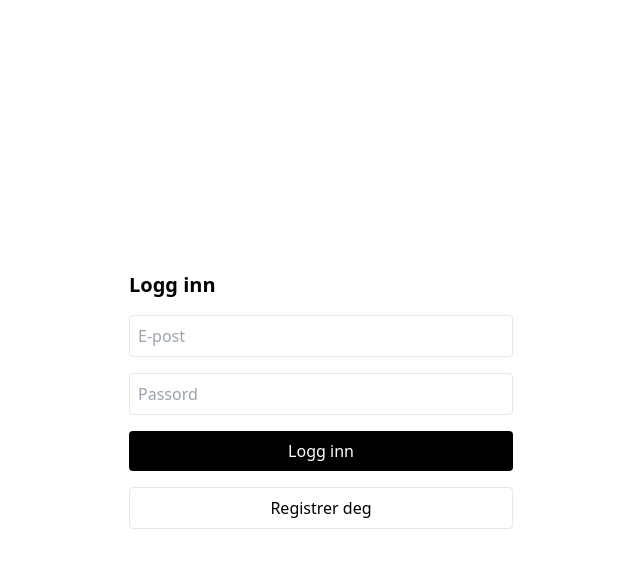
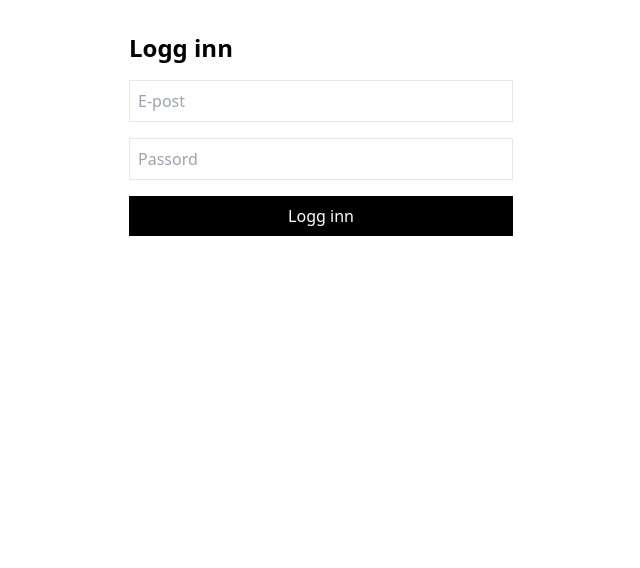
Before and after one commit to cosmicencounters5-png/cv-proffen, a Next.js app: page /login in a window 1280 px wide. Shown: the top 568 px of the page, without its empty margins (319-959 px from the left). Built offline with nearby package versions, Linux system fonts and the light colour scheme; no server answers.

Commit message:
Update page.tsx

```diff
--- a/app/login/page.tsx
+++ b/app/login/page.tsx
@@ -1,77 +1,62 @@
 "use client"
 
 import { useState } from "react"
-import { supabaseClient } from "@/lib/supabaseClient"
 import { useRouter } from "next/navigation"
+import { supabase } from "@/lib/supabaseClient"
 
 export default function LoginPage() {
   const [email, setEmail] = useState("")
   const [password, setPassword] = useState("")
-  const [error, setError] = useState("")
+  const [loading, setLoading] = useState(false)
   const router = useRouter()
 
-  async function handleLogin() {
-    const { error } = await supabaseClient.auth.signInWithPassword({
+  async function handleLogin(e: React.FormEvent) {
+    e.preventDefault()
+    setLoading(true)
+
+    const { error } = await supabase.auth.signInWithPassword({
       email,
       password,
     })
 
+    setLoading(false)
+
     if (error) {
-      setError(error.message)
-    } else {
-      router.push("/cv")
-    }
+      alert(error.message)
+      return
     }
 
-  async function handleSignup() {
-    const { error } = await supabaseClient.auth.signUp({
-      email,
-      password,
-    })
-
-    if (error) {
-      setError(error.message)
-    } else {
-      router.push("/cv")
-    }
+    router.push("/dashboard")
   }
 
   return (
-    <div className="min-h-screen flex items-center justify-center">
-      <div className="w-full max-w-sm space-y-4">
-        <h1 className="text-xl font-bold">Logg inn</h1>
+    <form
+      onSubmit={handleLogin}
+      className="max-w-md mx-auto p-8 space-y-4"
+    >
+      <h1 className="text-2xl font-bold">Logg inn</h1>
 
       <input
-          className="border p-2 w-full rounded"
+        className="w-full border p-2"
         placeholder="E-post"
         value={email}
         onChange={(e) => setEmail(e.target.value)}
       />
 
       <input
-          className="border p-2 w-full rounded"
         type="password"
+        className="w-full border p-2"
         placeholder="Passord"
         value={password}
         onChange={(e) => setPassword(e.target.value)}
       />
 
-        {error && <p className="text-red-600 text-sm">{error}</p>}
-
       <button
-          onClick={handleLogin}
-          className="w-full bg-black text-white py-2 rounded"
+        disabled={loading}
+        className="w-full bg-black text-white py-2"
       >
-          Logg inn
+        {loading ? "Logger inn…" : "Logg inn"}
       </button>
-
-        <button
-          onClick={handleSignup}
-          className="w-full border py-2 rounded"
-        >
-          Registrer deg
-        </button>
-      </div>
-    </div>
+    </form>
   )
 }
```
Lines whose indentation alone changed are shown as unchanged.
